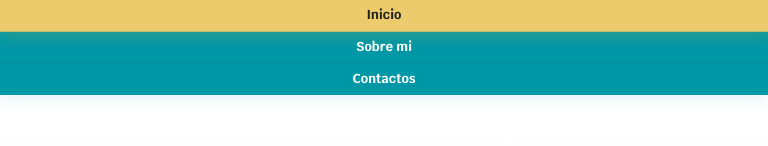
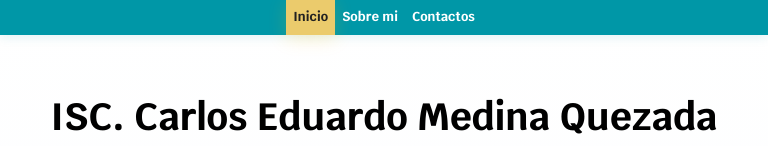
Before and after one commit to UP220425/CV, a plain HTML site: page index.html in a window 768 px wide. Shown: the top 146 px of the page. Drawn offline with nearby package versions, Linux system fonts and the light colour scheme.

Commit message:
Navbar corregida ahora si

```diff
--- a/CSS/styles.css
+++ b/CSS/styles.css
@@ -125,17 +125,20 @@ h3 {
 
 .navegacion-principal {
     display: flex;
-    flex-direction: column;
+    flex-direction: row;
+    justify-content: center;
+    align-items: center;
+    gap: 0;
 }
 
 .navegacion-principal a {
-    display: block;
+    display: inline-block;
     text-align: center;
     color: var(--blanco);
     text-decoration: none;
     font-size: 2rem;
     font-weight: 700;
-    padding: 1rem;
+    padding: 1rem 2.5rem;
     border-radius: .7rem;
     transition:
         background-color 0.3s cubic-bezier(.4,2,.6,1),
@@ -152,43 +155,28 @@ h3 {
     transform: translateY(-3px) scale(1.07);
 }
 
-@media (min-width: 768px) {
+@media (max-width: 768px) {
+    body {
+        padding-top: 70px;
+    }
+    .nav-bg {
+        box-shadow: 0 2px 12px rgba(0,151,167,0.12);
+    }
     .navegacion-principal {
         flex-direction: row;
-        justify-content: space-between;
-    }
-    .navegacion-principal a {
-        font-size: 2rem;
-        padding: 1rem 2.5rem;
-        border-radius: .7rem;
-        border-bottom: none;
-    }
-}
-
-@media (max-width: 768px) {
-    body {
-        padding-top: 120px;
-    }
-    .navegacion-principal {
-        flex-direction: column;
-        align-items: stretch;
+        justify-content: center;
+        align-items: center;
         gap: 0;
     }
     .navegacion-principal a {
+        font-size: 1.3rem;
+        padding: 1rem 0.7rem;
         border-radius: 0;
-        border-bottom: 1px solid #00818a33;
-        font-size: 1.3rem;
-        padding: 0.8rem 0;
+        border-bottom: none;
+        width: auto;
+        min-width: 0;
         background: transparent;
         box-shadow: none;
-    }
-    .navegacion-principal a:last-child {
-        border-bottom: none;
-    }
-    .nav-bg {
-        border-bottom-left-radius: 0;
-        border-bottom-right-radius: 0;
-        box-shadow: 0 2px 12px rgba(0,151,167,0.12);
     }
 }
 
```
